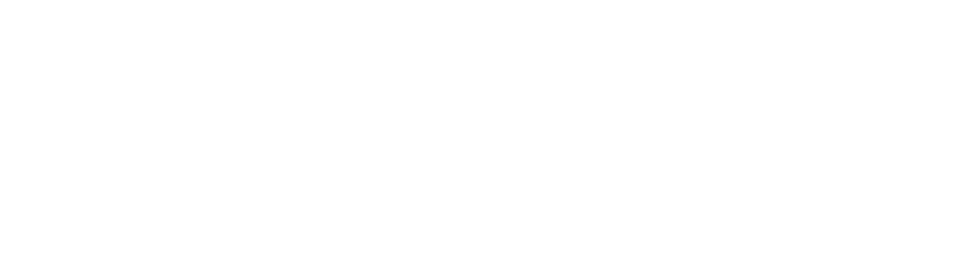
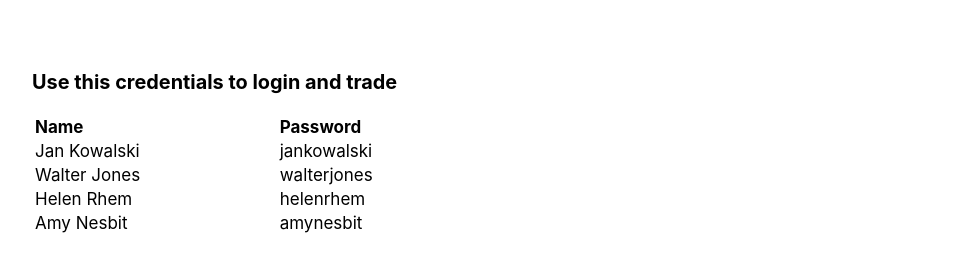
Before and after one commit to KozaDev/public-trader, a Next.js app: page / in a window 1280 px wide. Shown: the part 186-458 px from the top of the page, without its empty margins (144-1122 px from the left). Built offline with nearby package versions, Linux system fonts and the light colour scheme; no server answers.

Commit message:
Add DummyUsers comopnent

```diff
--- a/src/components/molecules/PositionClose/PositionClose.js
+++ b/src/components/molecules/PositionClose/PositionClose.js
@@ -23,7 +23,7 @@
 
   function sendData() {
     return axios({
-      url: `http://localhost:3000/api/sell-currency`,
+      url: `${window.location.origin}/api/sell-currency`,
       method: "put",
       data: {
         coin,
--- /dev/null
+++ b/src/components/organisms/DummyUsers/DummyUsers.js
@@ -0,0 +1,34 @@
+import StyledDummyUsers from "./StyledDummyUsers";
+const DummyUsers = () => {
+  return (
+    <StyledDummyUsers>
+      <h3>{"Use this credentials to login and trade"}</h3>
+      <table>
+        <thead>
+          <tr>
+            <th>Name</th>
+            <th>Password</th>
+          </tr>
+        </thead>
+        <tr>
+          <td>Jan Kowalski</td>
+          <td>jankowalski</td>
+        </tr>
+        <tr>
+          <td>Walter Jones</td>
+          <td>walterjones</td>
+        </tr>
+        <tr>
+          <td>Helen Rhem</td>
+          <td>helenrhem</td>
+        </tr>
+        <tr>
+          <td>Amy Nesbit</td>
+          <td>amynesbit</td>
+        </tr>
+      </table>
+    </StyledDummyUsers>
+  );
+};
+
+export default DummyUsers;
--- /dev/null
+++ b/src/components/organisms/DummyUsers/StyledDummyUsers.js
@@ -0,0 +1,21 @@
+import { rgba } from "polished";
+import styled from "styled-components";
+
+const StyledDummyUsers = styled.div`
+  margin: 80px 0;
+  table {
+    margin: 20px 0;
+    width: 50%;
+
+    tbody tr:hover {
+      background-color: ${({ theme }) => rgba(theme.colors.primaryBlue, 0.05)};
+    }
+
+    th,
+    td {
+      text-align: left;
+    }
+  }
+`;
+
+export default StyledDummyUsers;
--- a/src/lib/contexts/cartContext.js
+++ b/src/lib/contexts/cartContext.js
@@ -31,7 +31,7 @@
 
   function sendData() {
     return axios({
-      url: `http://localhost:3000/api/buy-currency`,
+      url: `${window.location.origin}/api/buy-currency`,
       method: "post",
       data: {
         walletId,
--- a/src/pages/index.js
+++ b/src/pages/index.js
@@ -1,3 +1,4 @@
+import DummyUsers from "components/organisms/DummyUsers/DummyUsers";
 import TradingTable from "components/organisms/TradingTable/TradingTable";
 import Head from "next/head";
 
@@ -12,6 +13,7 @@
 
       <h1>Today's Cryptocurrency Prices</h1>
       <TradingTable />
+      <DummyUsers />
     </>
   );
 }
--- a/src/pages/login.js
+++ b/src/pages/login.js
@@ -7,6 +7,7 @@
 import { emptyLoginForm } from "lib/consts/consts";
 import axios from "axios";
 import InputSubmit from "components/atoms/InputSubmit/InputSubmit";
+import DummyUsers from "components/organisms/DummyUsers/DummyUsers";
 
 const Login = () => {
   const [formData, setFormData] = useState(emptyLoginForm);
@@ -94,6 +95,7 @@
           </div>
         </StyledFrom>
       </div>
+      <DummyUsers />
     </StyledResponsiveTemplate>
   );
 };
```
